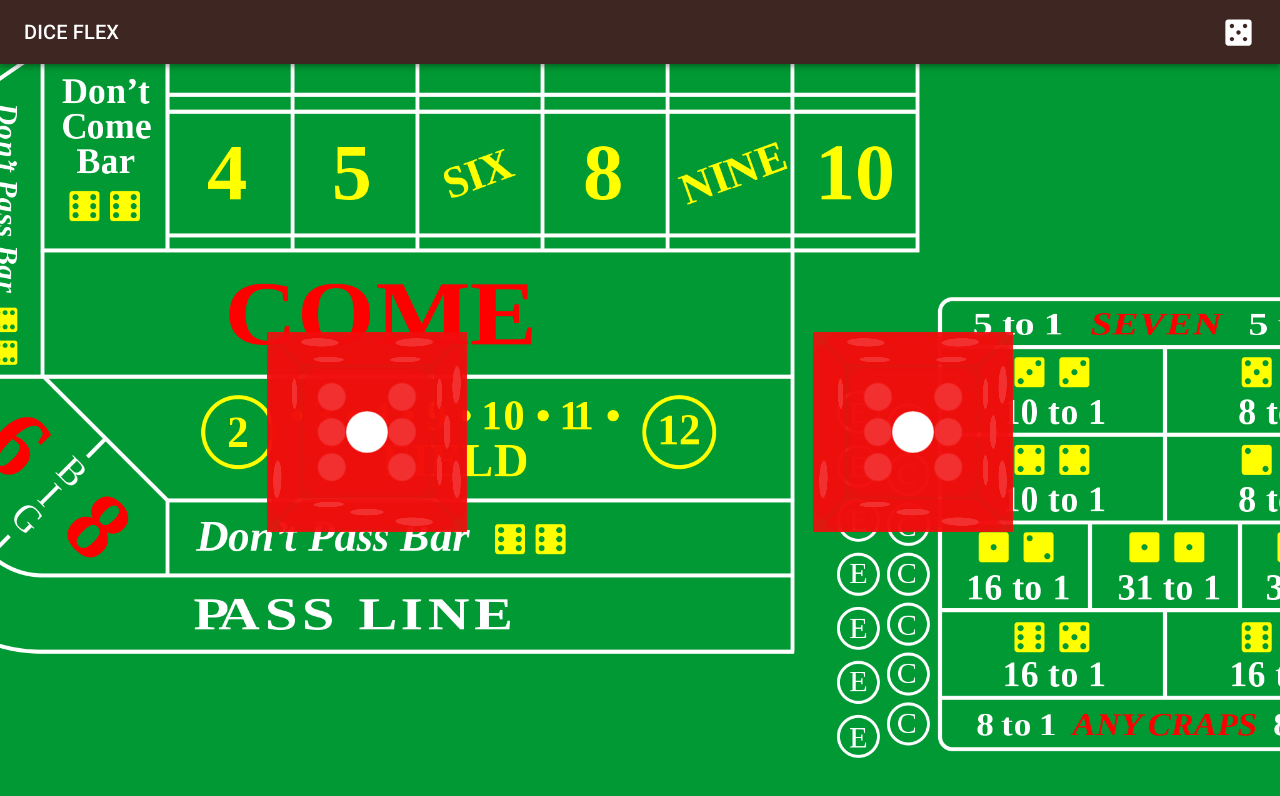
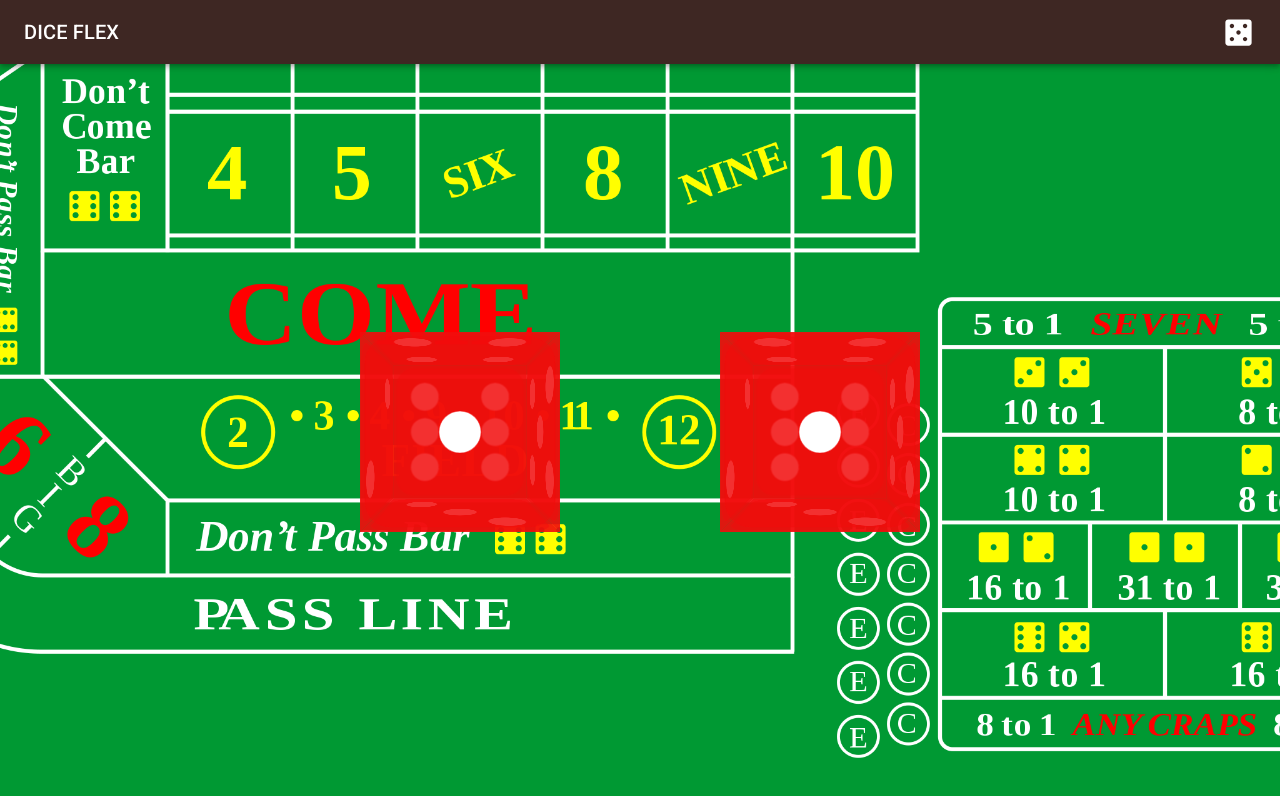
Before and after one commit to Sauce101/dice-flex, a React (Create React App) app: page / in a window 1280 px wide. Shown: the top 796 px of the page. Built offline with nearby package versions, Linux system fonts and the light colour scheme.

Commit message:
Changed the Stack component in the parent to use sx prop

```diff
--- a/src/App.js
+++ b/src/App.js
@@ -23,7 +23,6 @@ function App() {
       <CssBaseline />
       <Box
         sx={{
-          // backgroundImage: { xs: `url(${FeltM})`, sm: `url(${Felt})` },
           '@media (orientation: portrait)': {
             backgroundImage: `url(${FeltM})`,
           },
@@ -42,12 +41,19 @@ function App() {
       >
         <Navbar rollDice={rollDice} />
         <Stack
-          direction={{ xs: 'column', sm: 'row' }}
-          spacing={2}
-          justifyContent={'space-evenly'}
-          alignItems={{ xs: 'center' }}
-          gap={{ xs: 8 }}
-          mb={{ xs: 'auto' }}
+          sx={{
+            display: 'flex',
+            '@media (orientation: portrait)': {
+              flexDirection: 'column',
+            },
+            '@media (orientation: landscape)': {
+              flexDirection: 'row',
+              justifyContent: 'center',
+            },
+            alignItems: 'center',
+            gap: 20,
+            mb: 'auto',
+          }}
         >
           <CrapsFlex topfaceb={topfaceb} />
         </Stack>
```
